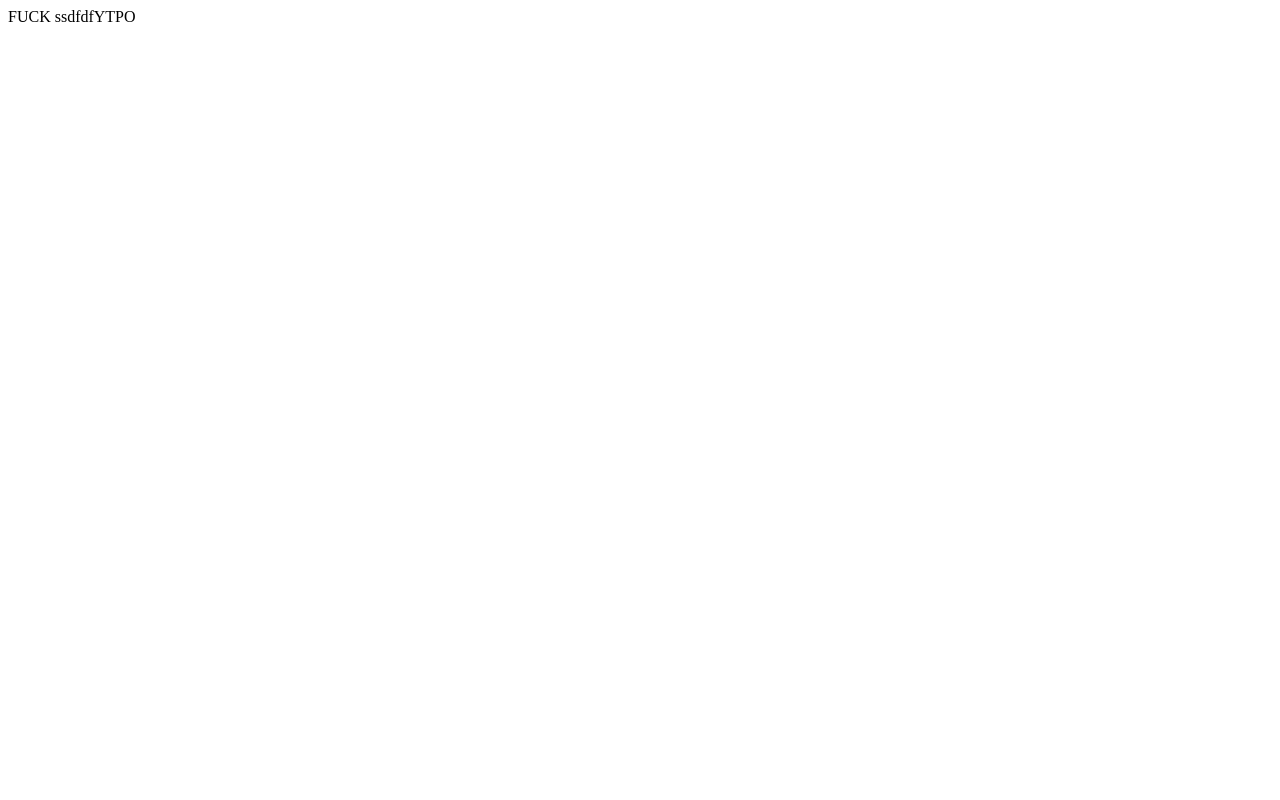
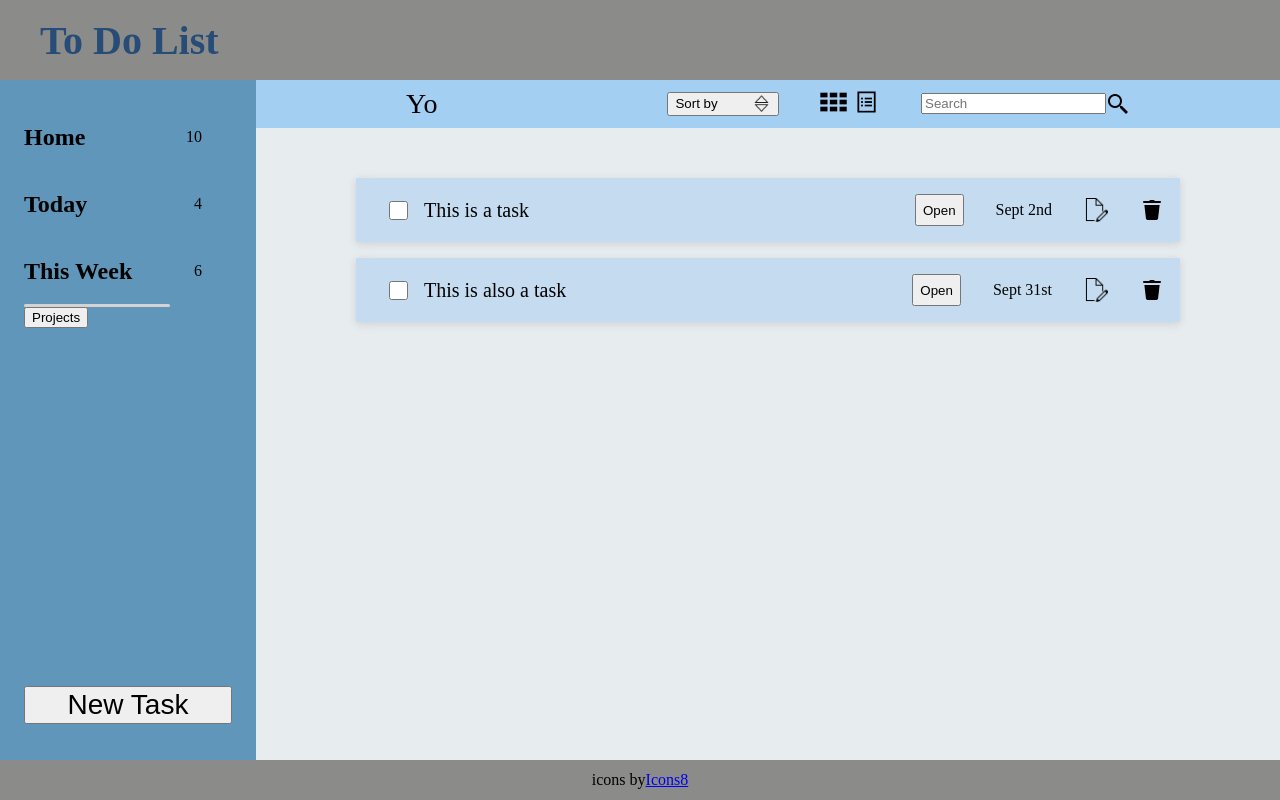
Before and after one commit to gautedl/To-do-app, a website built with webpack: page dist/index.html in a window 1280 px wide. Built offline with nearby package versions, Linux system fonts and the light colour scheme.

Commit message:
Skeleton styling

```diff
--- a/style/styles.css
+++ b/style/styles.css
@@ -0,0 +1,200 @@
+:root {
+    --alice-blue: #E7ECEF;
+    --yale-blue: #274C77;
+    --cerulean-frost: #6096BA;
+    --baby-blue-eyes: #a3cff2;
+    --baby-blue-eyes-opacity: 163, 206, 241;
+    --battleship-grey: #8B8C89;
+}
+
+body {
+    min-height: 100vh;
+    margin: 0px;
+}
+
+.header {
+    max-width: 100%;
+    height: 10vh;
+    background-color: var(--battleship-grey);
+    display: flex;
+    align-items: center;
+    font-size: 40px;
+    padding-left: 40px;
+    color: var(--yale-blue);
+    font-weight: bold;
+}
+
+.body-container {
+    display: grid;
+    grid-template-columns: 1fr 4fr;
+    height: 85vh;
+}
+
+.sidebar  {
+    height: 80vh;
+    background-color: var(--cerulean-frost);
+    display: flex;
+    flex-direction: column;
+    justify-content: space-between;
+    padding: 3vh;
+}
+
+.sidebar-title {
+    display: flex;
+    align-items: center;
+    justify-content: space-between;
+    padding-right: 30px;
+}
+
+.add-task {
+    margin-bottom: 20px;
+
+    font-size: 28px;
+}
+
+.footer {
+    position: absolute;
+    bottom: 0;
+    width: 100%;
+    background-color: var(--battleship-grey);
+    height: 5vh;
+    display: flex;
+    justify-content: center;
+    align-items: center;
+}
+
+#horisontal-line {
+    width: 70%;
+    height: 3px;
+    border-radius: 2px;
+    background-color: lightgray;
+
+}
+
+.dropdown, .sort-dropdown {
+    display: inline-block;
+    position: relative;
+  }
+
+.dropdown-content {
+    display: none;
+    position: absolute;
+    width: 100%;
+    overflow: auto;
+    box-shadow: 0px 10px 10px 0px rgba(0,0,0,0.4);
+}
+
+.dropdown:hover .dropdown-content {
+    display: block;
+}
+
+.sort-dropdown:hover .dropdown-content {
+    display: block;
+}
+
+.dropdown-content a {
+    display: block;
+    color: #000000;
+    padding: 5px;
+    text-decoration: none;
+}
+
+.dropdown-content a:hover {
+    color: #FFFFFF;
+    background-color: #00A4BD;
+}
+
+.to-do-body {
+    display: flex;
+    flex-direction: column;
+    background-color: var(--alice-blue);
+}
+
+.body-header {
+    display: flex;
+    justify-content: space-between;
+    padding: 0px 150px;
+    background-color: var(--baby-blue-eyes);
+    align-items: center;
+    height: 3rem;
+}
+
+.body-title {
+    font-size: 28px;
+}
+
+.list-body {
+    margin: 50px 100px;
+}
+
+.list-card {
+    display: flex;
+    justify-content: space-between;
+    align-items: center;
+    height: 4rem;
+    margin-bottom: 1rem;
+    padding: 0px 1rem;
+    background-color: rgba(var(--baby-blue-eyes-opacity), 0.5);
+    box-shadow: rgba(99, 99, 99, 0.2) 0px 2px 8px 0px;
+
+}
+
+.checkbox-name {
+    font-size: 20px;
+}
+
+.checkbox-container {
+    display: flex;
+    align-items: center;
+    margin: 10px;
+    gap: 10px;
+}
+
+.checkbox {
+    display:inline-block;
+    width:25px;
+    height:19px;
+
+
+}
+
+.list-items {
+    display: flex;
+    align-items: center;
+    gap: 2rem;
+}
+
+.list-items > img {
+    height: 1.5rem;
+}
+
+.open-task {
+    height: 2rem;
+}
+
+.header-buttons {
+    display: flex;
+    gap: 40px;
+    align-items: center;
+}
+
+.sort-dropdown-button  {
+    height: 1.5rem;
+    display: flex;
+    align-items: center;
+    width: 7rem;
+    justify-content: space-between;
+}
+
+.sort-dropdown-button > img {
+    height: 1.2rem;
+}
+
+.search-bar {
+    display: flex;
+    align-items: center;
+}
+
+.switch-layout-btns > img {
+    height: 1.8rem;
+}
```
Also changed, not shown: dist/index.html, img/delete.png (added), img/edit.png (added), img/grid.png (added), img/home.png (added), img/list.png (added), img/search.png (added), img/sort.png (added).
